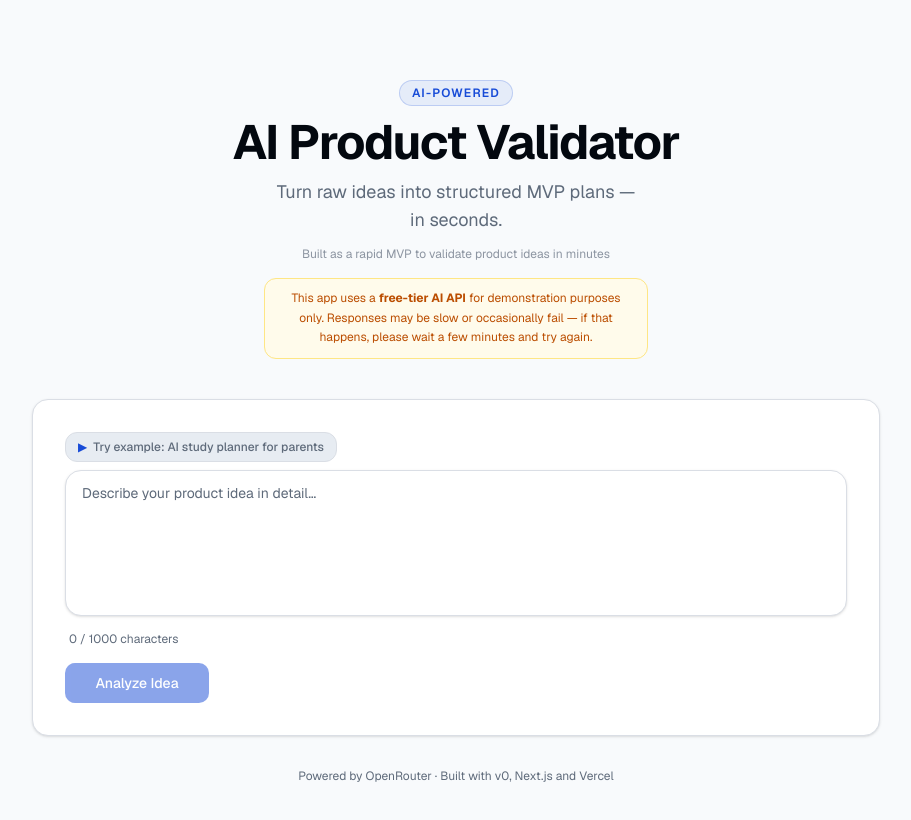
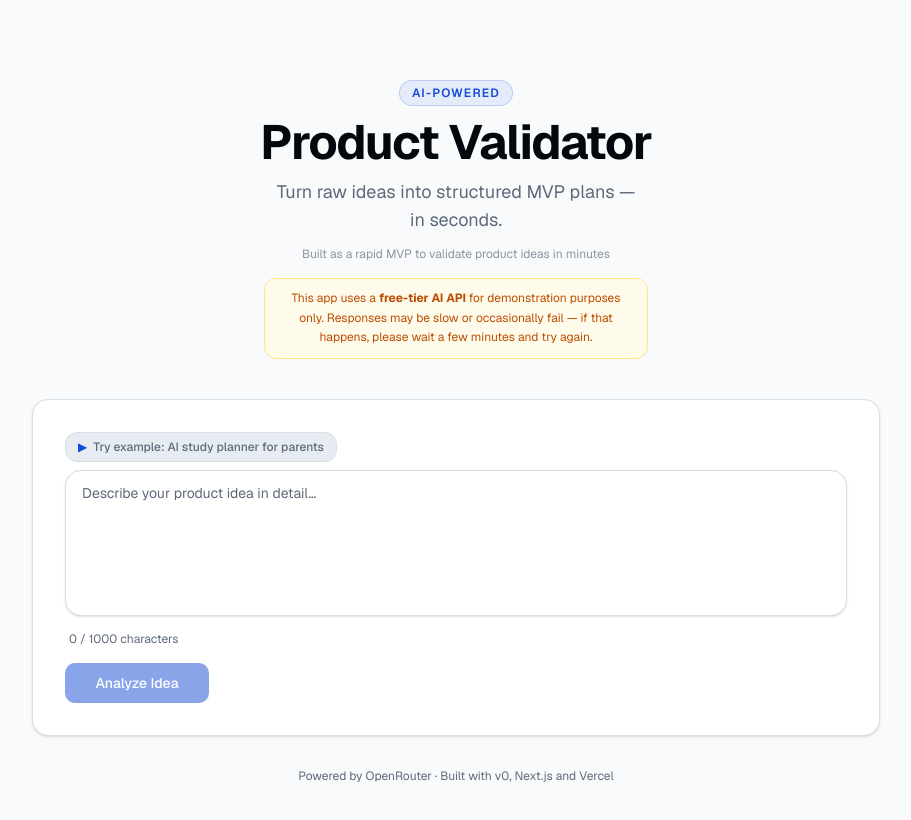
Before and after one commit to sinariazi/Product-Validator, a Next.js app: page / in a window 1280 px wide. Shown: the top 820 px of the page, without its empty margins (184-1095 px from the left). Built offline with nearby package versions, Linux system fonts and the light colour scheme.

Commit message:
feat: update main heading and strong tag text for design spec
Refine page copy with new main heading and spacing.

Co-authored-by: Sina Riazi <52413397+sinariazi@users.noreply.github.com>

```diff
--- a/app/page.tsx
+++ b/app/page.tsx
@@ -10,7 +10,7 @@ export default function Home() {
             AI-Powered
           </span>
           <h1 className="text-balance text-4xl font-bold tracking-tight text-foreground sm:text-5xl">
-            AI Product Validator
+            Product Validator
           </h1>
           <p className="max-w-md text-pretty text-base text-muted-foreground sm:text-lg">
             Turn raw ideas into structured MVP plans — in seconds.
@@ -19,7 +19,7 @@ export default function Home() {
             Built as a rapid MVP to validate product ideas in minutes
           </p>
           <p className="mt-1 max-w-sm rounded-lg border border-amber-200 bg-amber-50 px-4 py-2.5 text-xs leading-relaxed text-amber-700">
-            This app uses a <strong>free-tier AI API</strong> for demonstration
+            This app uses a <strong> free-tier AI API </strong> for demonstration
             purposes only. Responses may be slow or occasionally fail &mdash; if
             that happens, please wait a few minutes and try again.
           </p>
```
